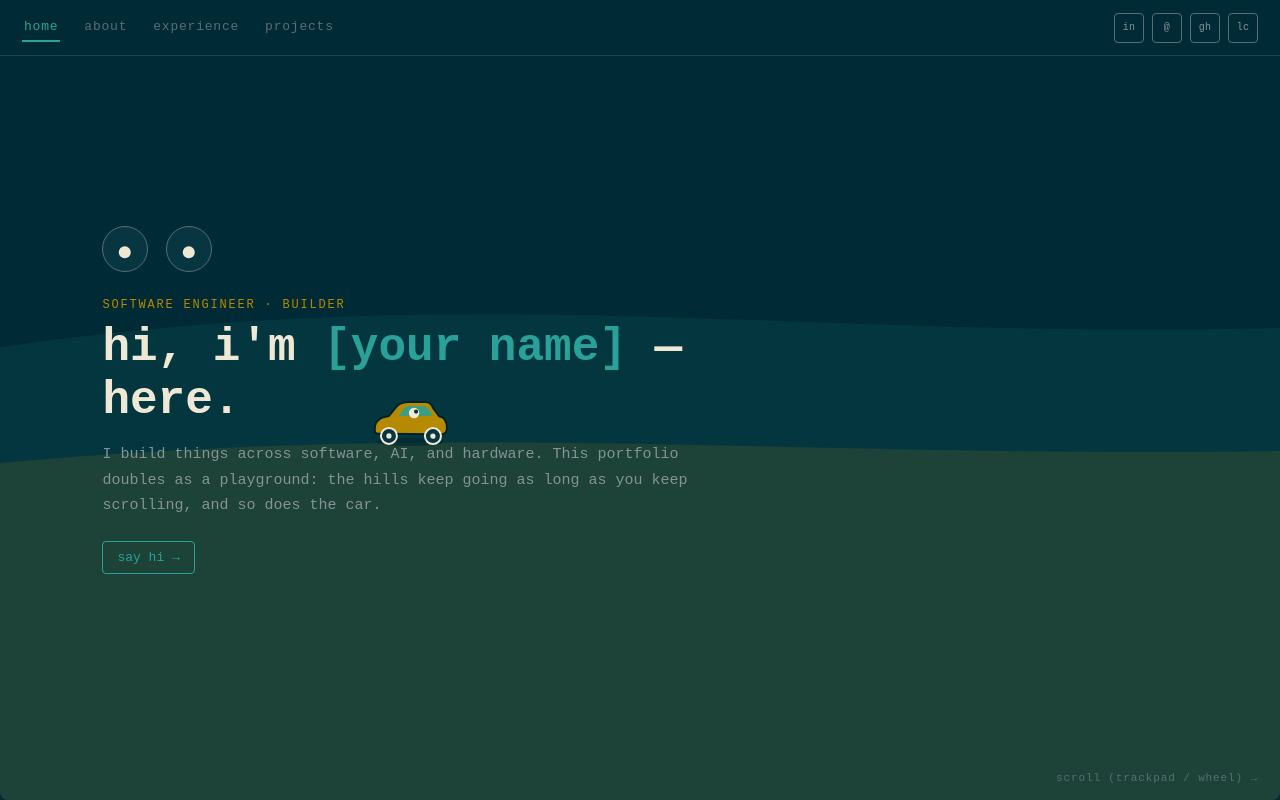
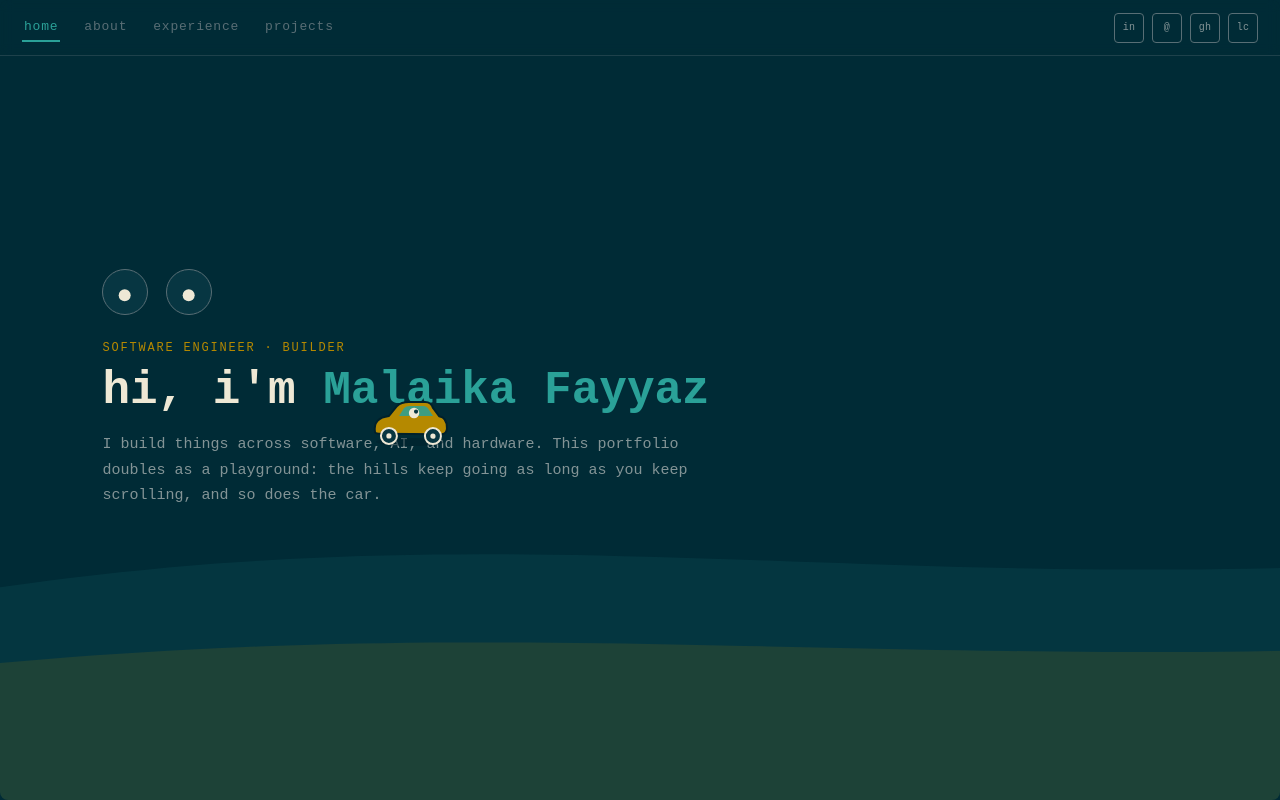
Before and after one commit to MalaikaFayyaz/portfolio, a React (Vite) app: page / in a window 1280 px wide. Built offline with nearby package versions, Linux system fonts and the light colour scheme.

Commit message:
hills heights configured

```diff
--- a/src/App.jsx
+++ b/src/App.jsx
@@ -2,10 +2,13 @@ import { useEffect, useMemo, useRef, useState } from "react";
 import CarSVG from "./components/CarSVG";
 import HillsBackground from "./components/HillsBackground";
 import PortfolioNav from "./components/PortfolioNav";
-import EyeTracker from "./components/EyeTracker";
 import { DOMAINS, PAGES } from "./data";
 import { buildHillPath, hillY } from "./utils/terrain";
 import { usePortfolioScroll } from "./hooks/usePortfolioScroll";
+import HomeSection from "./sections/HomeSection";
+import AboutSection from "./sections/AboutSection";
+import ExperienceSection from "./sections/ExperienceSection";
+import ProjectsSection from "./sections/ProjectsSection";
 
 export default function App() {
   const { scrollRef, vw, vh, scrollX, activePage, onScroll, goTo } = usePortfolioScroll();
@@ -14,8 +17,8 @@ export default function App() {
   const [eyesCenter, setEyesCenter] = useState({ x: 0, y: 0 });
 
   const totalWidth = vw * PAGES.length + vw * 2;
-  const nearPath = useMemo(() => buildHillPath(totalWidth, vh * 0.62, 1), [totalWidth, vh]);
-  const farPath = useMemo(() => buildHillPath(totalWidth * 0.6, vh * 0.5, 1.6), [totalWidth, vh]);
+  const nearPath = useMemo(() => buildHillPath(totalWidth, vh * 0.87, 1), [totalWidth, vh]);
+  const farPath = useMemo(() => buildHillPath(totalWidth * 0.9, vh * 0.8, 1.6), [totalWidth, vh]);
 
   useEffect(() => {
     const el = eyesRef.current;
@@ -51,85 +54,13 @@ export default function App() {
       </div>
 
       <div className="pf-scroll" ref={scrollRef} onScroll={onScroll}>
-        <section className="pf-page">
-          <div className="pf-content">
-            <EyeTracker eyeRef={eyesRef} px={px} py={py} />
-            <div className="eyebrow">Software Engineer · Builder</div>
-            <h1 className="pf-title">hi, i'm <span className="accent">[your name]</span> — here.</h1>
-            <p className="pf-desc">
-              I build things across software, AI, and hardware. This portfolio doubles as a
-              playground: the hills keep going as long as you keep scrolling, and so does the car.
-            </p>
-            <a className="pf-cta" href="mailto:0915malaika@gmail.com">say hi →</a>
-          </div>
-        </section>
-
-        <section className="pf-page">
-          <div className="pf-content">
-            <div className="eyebrow">About</div>
-            <h1 className="pf-title">a bit more <span className="accent">context</span>.</h1>
-            <p className="pf-desc">
-              Replace this with your real bio — where you work, what you studied, what you
-              obsess over outside of work. Two to three short paragraphs read best here.
-            </p>
-            <ul className="pf-list">
-              <li><span>&gt;</span> Based in [city]</li>
-              <li><span>&gt;</span> Currently building [thing]</li>
-              <li><span>&gt;</span> Into [hobby / interest]</li>
-            </ul>
-          </div>
-        </section>
-
-        <section className="pf-page">
-          <div className="pf-content">
-            <div className="eyebrow">Experience</div>
-            <h1 className="pf-title">where i've <span className="accent">worked</span>.</h1>
-            <div className="exp-item">
-              <div className="role">Software Engineer — [Company]</div>
-              <div className="meta">2024 — present</div>
-              <div className="desc">One or two lines on scope and impact. Keep it concrete.</div>
-            </div>
-            <div className="exp-item">
-              <div className="role">Intern — [Company]</div>
-              <div className="meta">2023</div>
-              <div className="desc">Same format, same brevity. Numbers help if you have them.</div>
-            </div>
-          </div>
-        </section>
-
-        <section className="pf-page">
-          <div className="pf-content">
-            <div className="eyebrow">Projects</div>
-            {!domain ? (
-              <>
-                <h1 className="pf-title">pick a <span className="accent">domain</span>.</h1>
-                <div className="domain-grid">
-                  {DOMAINS.map((d) => (
-                    <button key={d.id} className="domain-card" onClick={() => setDomain(d.id)}>
-                      <div className="dn">{d.label}</div>
-                      <div className="db">{d.blurb}</div>
-                    </button>
-                  ))}
-                </div>
-              </>
-            ) : (
-              <>
-                <button className="back-btn" onClick={() => setDomain(null)}>← back</button>
-                <h1 className="pf-title">
-                  {selectedDomain.label} <span className="accent">projects</span>.
-                </h1>
-                <ul className="pf-list">
-                  {selectedDomain.items.map((it) => (
-                    <li key={it}><span>#</span>{it}</li>
-                  ))}
-                </ul>
-              </>
-            )}
-          </div>
-        </section>
+        <HomeSection eyeRef={eyesRef} px={px} py={py} />
+        <AboutSection />
+        <ExperienceSection />
+        <ProjectsSection domain={domain} setDomain={setDomain} selectedDomain={selectedDomain} />
       </div>
 
-      <div className="pf-hint">scroll (trackpad / wheel) →</div>
+      {/* <div className="pf-hint">scroll (trackpad / wheel) →</div> */}
     </div>
   );
 }
--- /dev/null
+++ b/src/sections/AboutSection.jsx
@@ -0,0 +1,19 @@
+export default function AboutSection() {
+  return (
+    <section className="pf-page">
+      <div className="pf-content">
+        <div className="eyebrow">About</div>
+        <h1 className="pf-title">a bit more <span className="accent">context</span>.</h1>
+        <p className="pf-desc">
+          Replace this with your real bio — where you work, what you studied, what you
+          obsess over outside of work. Two to three short paragraphs read best here.
+        </p>
+        <ul className="pf-list">
+          <li><span>&gt;</span> Based in [city]</li>
+          <li><span>&gt;</span> Currently building [thing]</li>
+          <li><span>&gt;</span> Into [hobby / interest]</li>
+        </ul>
+      </div>
+    </section>
+  );
+}
--- /dev/null
+++ b/src/sections/ExperienceSection.jsx
@@ -0,0 +1,20 @@
+export default function ExperienceSection() {
+  return (
+    <section className="pf-page">
+      <div className="pf-content">
+        <div className="eyebrow">Experience</div>
+        <h1 className="pf-title">where i've <span className="accent">worked</span>.</h1>
+        <div className="exp-item">
+          <div className="role">Software Engineer — [Company]</div>
+          <div className="meta">2024 — present</div>
+          <div className="desc">One or two lines on scope and impact. Keep it concrete.</div>
+        </div>
+        <div className="exp-item">
+          <div className="role">Intern — [Company]</div>
+          <div className="meta">2023</div>
+          <div className="desc">Same format, same brevity. Numbers help if you have them.</div>
+        </div>
+      </div>
+    </section>
+  );
+}
--- /dev/null
+++ b/src/sections/HomeSection.jsx
@@ -0,0 +1,18 @@
+import EyeTracker from "../components/EyeTracker";
+
+export default function HomeSection({ eyeRef, px, py }) {
+  return (
+    <section className="pf-page">
+      <div className="pf-content">
+        <EyeTracker eyeRef={eyeRef} px={px} py={py} />
+        <div className="eyebrow">Software Engineer · Builder</div>
+        <h1 className="pf-title">hi, i'm <span className="accent">Malaika Fayyaz</span> </h1>
+        <p className="pf-desc">
+          I build things across software, AI, and hardware. This portfolio doubles as a
+          playground: the hills keep going as long as you keep scrolling, and so does the car.
+        </p>
+        {/* <a className="pf-cta" href="mailto:0915malaika@gmail.com">say hi →</a> */}
+      </div>
+    </section>
+  );
+}
--- /dev/null
+++ b/src/sections/ProjectsSection.jsx
@@ -0,0 +1,36 @@
+import { DOMAINS } from "../data";
+
+export default function ProjectsSection({ domain, setDomain, selectedDomain }) {
+  return (
+    <section className="pf-page">
+      <div className="pf-content">
+        <div className="eyebrow">Projects</div>
+        {!domain ? (
+          <>
+            <h1 className="pf-title">pick a <span className="accent">domain</span>.</h1>
+            <div className="domain-grid">
+              {DOMAINS.map((d) => (
+                <button key={d.id} className="domain-card" onClick={() => setDomain(d.id)}>
+                  <div className="dn">{d.label}</div>
+                  <div className="db">{d.blurb}</div>
+                </button>
+              ))}
+            </div>
+          </>
+        ) : (
+          <>
+            <button className="back-btn" onClick={() => setDomain(null)}>← back</button>
+            <h1 className="pf-title">
+              {selectedDomain.label} <span className="accent">projects</span>.
+            </h1>
+            <ul className="pf-list">
+              {selectedDomain.items.map((it) => (
+                <li key={it}><span>#</span>{it}</li>
+              ))}
+            </ul>
+          </>
+        )}
+      </div>
+    </section>
+  );
+}
```
Also changed, not shown: 3 other files (tests, documents, lock files or other folders).
